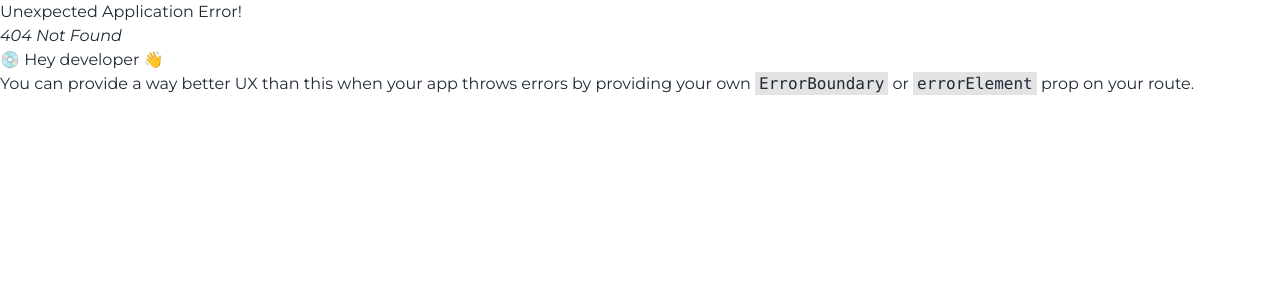
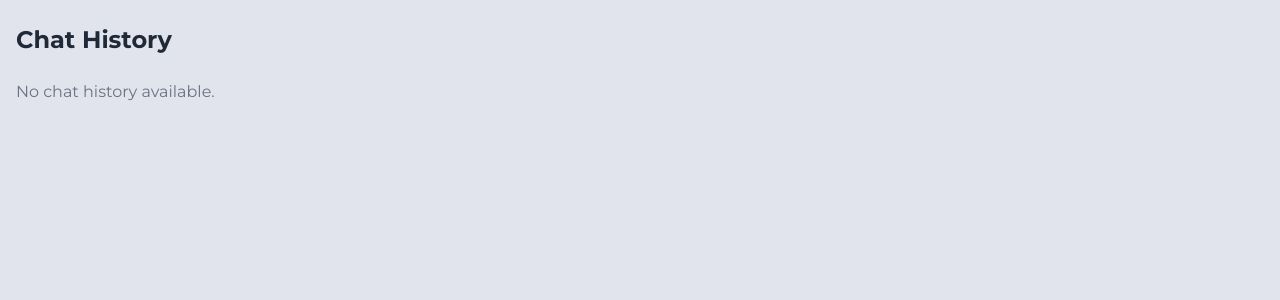
Before and after one commit to bijoymamud/Davisdebard_client, a React (Vite) app: page /chatHistory in a window 1280 px wide. Before the commit this address had no page. Shown: the top 300 px of the page. Built offline with nearby package versions, Linux system fonts and the light colour scheme.

Commit message:
previous code

```diff
--- /dev/null
+++ b/src/Pages/Home/ChatHistory/ChatHistory.jsx
@@ -0,0 +1,53 @@
+import React, { useEffect, useState } from "react";
+
+function ChatHistory() {
+  const [chatHistory, setChatHistory] = useState([]);
+
+  useEffect(() => {
+    const storedMessages = localStorage.getItem("chatHistory");
+    if (storedMessages) {
+      setChatHistory(JSON.parse(storedMessages));
+    }
+  }, []);
+
+  return (
+    <div className="min-h-screen bg-[#e1e4ed]">
+      <div className="w-full mx-auto px-4 py-6">
+        <h1 className="text-2xl font-bold mb-6">Chat History</h1>
+        <div className="space-y-4">
+          {chatHistory.length > 0 ? (
+            chatHistory.map((msg, index) => (
+              <div
+                key={index}
+                className={`flex items-start ${
+                  msg.type === "user" ? "justify-end" : ""
+                }`}
+              >
+                {msg.type === "bot" && (
+                  <img
+                    src={msg.img}
+                    alt="Bot Avatar"
+                    className="h-10 w-10 rounded-full object-cover mr-4"
+                  />
+                )}
+                <div
+                  className={`px-4 py-2 rounded-lg shadow-sm ${
+                    msg.type === "user"
+                      ? "bg-indigo-100 text-right"
+                      : "bg-gray-100 text-left"
+                  }`}
+                >
+                  {msg.text}
+                </div>
+              </div>
+            ))
+          ) : (
+            <p className="text-gray-500">No chat history available.</p>
+          )}
+        </div>
+      </div>
+    </div>
+  );
+}
+
+export default ChatHistory;
--- a/src/Pages/Home/ChatInterface.jsx
+++ b/src/Pages/Home/ChatInterface.jsx
@@ -1,5 +1,3 @@
-
-
 import React, { useState } from "react";
 import axios from "axios";
 import { Mic, Send, Plus, Menu, CircleHelp } from "lucide-react";
@@ -327,3 +325,6 @@ function ChatInterface() {
 }
 
 export default ChatInterface;
+
+
+// ----------------------perfect code without history---------------------
--- a/src/Routes/router.jsx
+++ b/src/Routes/router.jsx
@@ -8,6 +8,7 @@ import ManageSubcription from "../Pages/ManageSubcription/ManageSubcription";
 import Help_Support from "../Pages/HelpSupport/Help_Support";
 import Profile from "../Pages/Profile/Profile"
 import Faq from "../Pages/Faq/Faq";
+import ChatHistory from "../Pages/Home/ChatHistory/ChatHistory";
 
 export const router = createBrowserRouter([
     {
@@ -34,6 +35,10 @@ export const router = createBrowserRouter([
           {
             path: '/userProfile',
             element: <Profile/>
+          },
+          {
+            path: '/chatHistory',
+            element: <ChatHistory/>
           }
       ]
     },
```
